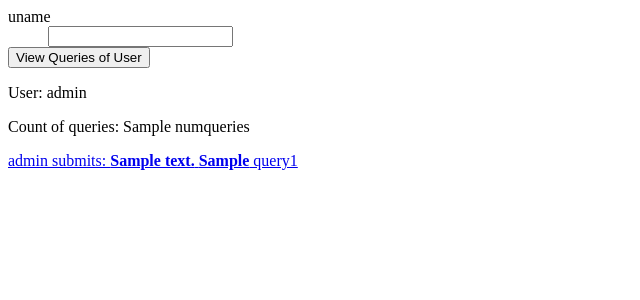
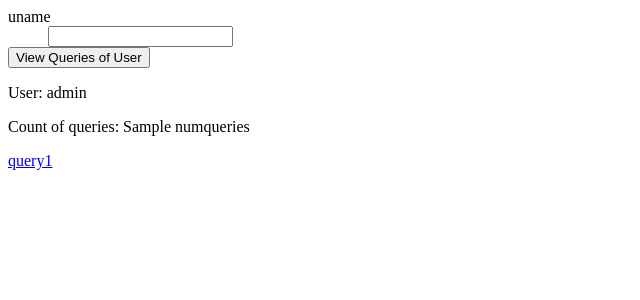
Before and after one commit to suryansh1/AppSec-Assignment3, a Flask app: template templates/history-admin.html in a window 1280 px wide. Shown: the top 300 px of the page, without its empty margins (0-640 px from the left). Run offline with Flask 2, Linux system fonts and the light colour scheme; data comes from the database, SQL or seed files in the repository; tables that the repository leaves empty hold one stand-in row (values such as "Sample post"); the template is opened without the code that fills it: values that come from a table or form of the project are taken from there, most other values are stand-ins (such as "Sample title", 1, 10 or a date in 2020); some libraries are stand-ins or nearby versions.

Commit message:
History admin view

```diff
--- a/templates/history-admin.html
+++ b/templates/history-admin.html
@@ -20,7 +20,8 @@
         {% for spell_query in spell_queries %}
             <a id="query{{ spell_query.id }}" href="/history/query{{ spell_query.id }}">
 
-                {{ spell_query.author.username }} submits: <b>{{ spell_query.query_text }}</b> <b>{{ spell_query.query_result }}</b>
+
+                <!-- {{ spell_query.author.username }} submits: <b>{{ spell_query.query_text }}</b> <b>{{ spell_query.query_result }}</b> -->
 
                 query{{ spell_query.id }}
             </a>
```
